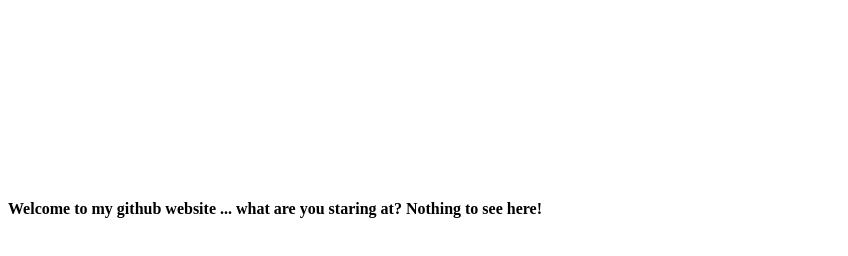
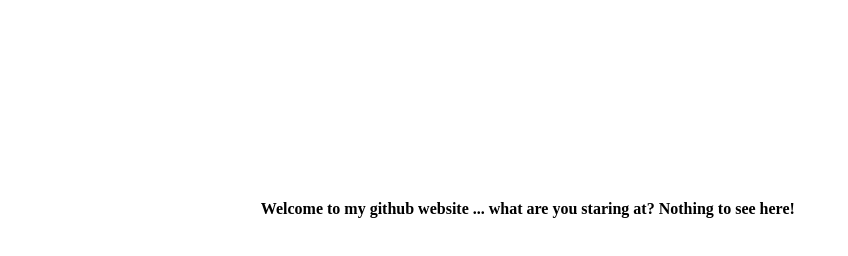
Before and after one commit to romrue/romrue.github.io, a plain HTML site: page index.html in a window 1280 px wide. Shown: the whole page, without its empty margins (0-848 px from the left). Drawn offline with Linux system fonts and the light colour scheme.

Commit message:
Update index.html

```diff
--- a/index.html
+++ b/index.html
@@ -9,7 +9,7 @@
 
 <body>
 
-    <h4 style="margin-top:200px;">Welcome to my github website ... what are you staring at? Nothing to see here!</h4>
+    <h4 style="margin-top:200px; margin-left:20%">Welcome to my github website ... what are you staring at? Nothing to see here!</h4>
 
 </body>
 </html>
```
